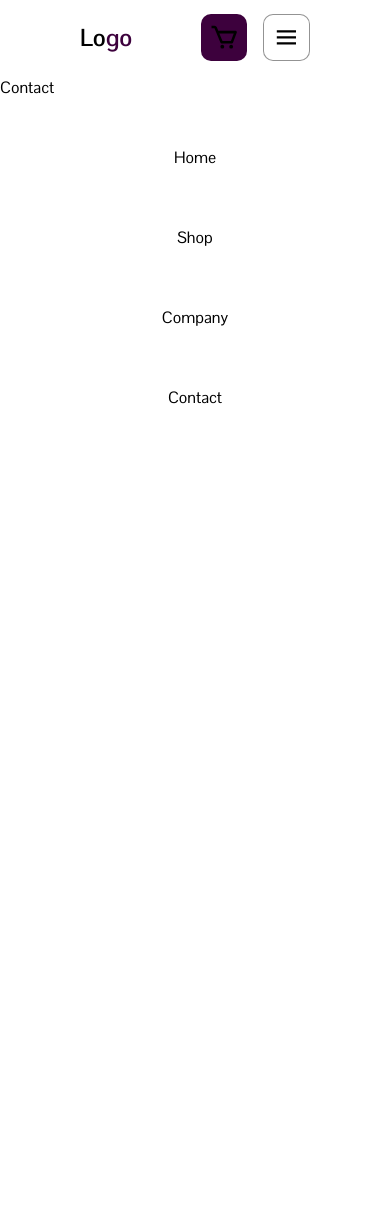
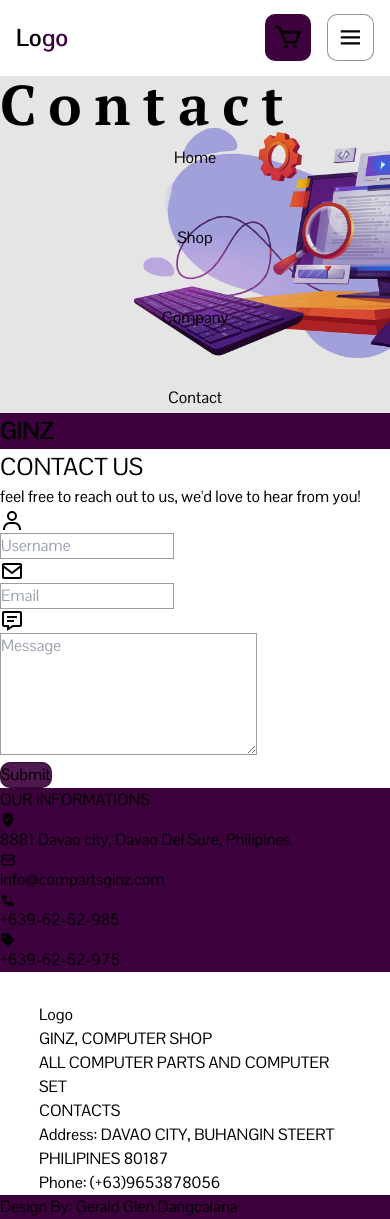
Before and after one commit to gjayz099/node-api-react, a React (Vite) app in the folder frontend/: page /contact in a window 390 px wide. Before the commit the page ends 844 px from the top, so only its background shows below. Built offline with nearby package versions, Linux system fonts and the light colour scheme.

Commit message:
Gjayz Add

```diff
--- a/frontend/src/assets/components/Company.jsx
+++ b/frontend/src/assets/components/Company.jsx
@@ -1,12 +1,14 @@
 import React from 'react'
 import Header from './all_header/Header'
 import Content from './company/Content'
+import Footer from './Footer'
 
 export default function Company() {
   return (
     <>
       <Header content="Company"/>
       <Content/>
+      <Footer />
     </>
   )
 }
--- a/frontend/src/assets/components/Contact.jsx
+++ b/frontend/src/assets/components/Contact.jsx
@@ -1,7 +1,14 @@
 import React from 'react'
+import Header from './all_header/Header'
+import Content from './contact/Content'
+import Footer from './Footer'
 
 export default function Contact() {
   return (
-    <div>Contact</div>
+    <>
+    <Header content='Contact'/>
+    <Content />
+    <Footer/>
+    </>
   )
 }
--- a/frontend/src/assets/components/company/Content.jsx
+++ b/frontend/src/assets/components/company/Content.jsx
@@ -1,18 +1,22 @@
 import React from 'react'
-
 
 
 export default function Content() {
   return (
-    <div className='container_company_content'>
-        <div className='company_content_row'>
+    <div className='container_company_content mt-36 m-auto mb-14'>
+        <div className='company_content_row grid m-auto items-center gap-9'>
 
-            <div className='company_content_item'>
-                <h1>The home of Pc products</h1>
+            <div className='company_content_item m-auto '>
+                <h1 className='italic'>The Home of Pc Products</h1>
+                <p className='w-5/6 '>Lorem Ipsum is simply dummy text of the printing and typesetting industry. Lorem Ipsum has been the industry's standard dummy text ever since the 1500.</p>
+
+                <div className='btn_company_content mt-5'>
+                    <a className=' text-white italic' href="">Learn about us</a>
+                </div>
             </div>
 
-            <div className='company_content_item'>
-                <img src="" alt="" />
+            <div className='company_content_item m-auto'>
+                <img src="https://raw.githubusercontent.com/gjayz099/node-api-react/main/frontend/src/assets/img/pic_company.png" alt="" />
             </div>
         </div>
     </div>
--- /dev/null
+++ b/frontend/src/assets/components/contact/Content.jsx
@@ -0,0 +1,68 @@
+import React from 'react'
+import { BiUser, BiEnvelope, BiMessageDetail, BiSolidEditLocation, BiSolidPhone, BiSolidPurchaseTag } from 'react-icons/bi'
+
+
+export default function Content() {
+  return (
+    <>
+      <div className='contact_container m-auto grid my-5'>
+      <div className='logo'>
+        <h1 className='text-white m-auto text-center'>GINZ</h1>
+      </div>
+
+      <form className='contact_form'>
+        <div className="heading text-center">
+          <h2 className='py-1'>CONTACT US</h2>
+          <p className='py-1 italic'>feel free to reach out to us, we'd love to hear from you!</p>
+        </div>
+        <div className="input text-center m-auto">
+          <BiUser className='icon-contact w-3/12 sm:w-4/12 ps-4 mt-4'/>
+          <input  className='w-9/12 sm:w-4/6'  name="username" type="text" placeholder="Username" />
+        </div>
+        <div className="input text-center m-auto">
+          <BiEnvelope className='icon-contact w-3/12 sm:w-4/12 ps-4 mt-4'/>
+          <input className='w-9/12 sm:w-4/6'  name="email" type="email" placeholder="Email" />
+        </div>
+        <div className="input text-center m-auto">
+          <BiMessageDetail className='icon-contact w-3/12 sm:w-4/12 ps-4 mt-4'/>
+          <textarea
+            className='w-9/12 sm:w-4/6'
+            name="message"
+            cols="30"
+            rows="5"
+            placeholder="Message"
+          ></textarea>
+        </div>
+        <div className='w-4/6 m-auto my-3 button-contact'>
+          <input className='button  m-auto cursor-pointer py-1 px-9 text-white italic' type="button" value="Submit" />
+        </div>
+      </form>
+
+
+      <div className='contact_info grid items-center m-auto px-5'>
+        <h3 className="heading text-center text-white italic pt-3">OUR INFORMATIONS</h3>
+          <div className="contacts-ul">
+            <li className='flex items-center'>
+              <BiSolidEditLocation className='mx-1 text-white'/>
+              <h5 className='text-white italic'>8881 Davao city, Davao Del Sure, Philipines</h5>
+            </li>
+            <li className='flex items-center'>
+              <BiEnvelope className='mx-1 text-white'/>
+              <h5 className='text-white italic'>info@compartsginz.com</h5>
+            </li>
+            <li className='flex items-center'>
+              <BiSolidPhone className='mx-1 text-white'/>
+              <h5 className='text-white italic'>+639-62-52-985</h5>
+            </li>
+            <li className='flex items-center'>
+              <BiSolidPurchaseTag className='mx-1 text-white'/>
+              <h5 className='text-white italic'>+639-62-52-975</h5>
+            </li>
+          </div>
+        <div class="social-links"></div>
+      </div>
+    </div>
+    </>
+
+  )
+}
--- a/frontend/src/assets/components/shop/Product.jsx
+++ b/frontend/src/assets/components/shop/Product.jsx
@@ -54,9 +54,9 @@ export default function Product() {
         <div className='product_menu_tittle m-auto pt-6 pb-3'>
             <h1 className='text-center'>Pc Ginz Product</h1>
         </div>
-        <div className='link_click_coffee m-auto flex justify-center flex-wrap my-10'>
-            <li className='me-10 cursor-pointer'>
-                <a onClick={ () => setProductData(menuProduct)}>All Product</a>
+        <div className='link_click_pc_part m-auto flex justify-center flex-wrap my-10 gap-5'>
+            <li className='me-10  cursor-pointer'>
+                <a className='mt-6' onClick={ () => setProductData(menuProduct)}>All Product</a>
             </li>
             {
                 productcollection.map((item) => <li className='me-10 cursor-pointer'><a onClick={() => {menuProductFilter(item)}}>{item}</a></li>)
--- a/frontend/src/assets/css/app.css
+++ b/frontend/src/assets/css/app.css
@@ -97,7 +97,14 @@ ul li{
     .top-nav{
         display: none;
     }
+    .botton_nav{
+        padding: 0.9rem 1rem;
+    }
 }
+
+
+
+
 /* ----------------- Home ------------------- */
 .home-header{
     width: 100%;
@@ -256,12 +263,12 @@ ul li{
 .product_menu_tittle h1{
     font-size: 3rem;
 }
-.link_click_coffee li{
+.link_click_pc_part li{
     padding: .3rem .9rem;
     border-radius: 10px;
     border: #00000069 1px solid;
 }
-.link_click_coffee li:hover{
+.link_click_pc_part li:hover{
     border: var(--primarycolor) 1px solid;
 }
 .product_pc_row{
@@ -293,6 +300,95 @@ ul li{
     background: #b975e7c9;
     padding: .2rem .5rem;
 }
+@media (max-width: 1038px) {
+    .product_menu_container{
+        width: 100%;
+    }
+}
+@media (max-width: 880px) {
+    .product_pc_row{
+        grid-template-columns: repeat(3, 1fr);
+    }
+}
+@media (max-width: 648px) {
+    .product_pc_row{
+        grid-template-columns: repeat(2, 1fr);
+    }
+}
+@media (max-width: 428px) {
+    .product_pc_row{
+        grid-template-columns: repeat(1, 1fr);
+    }
+}
+@media (max-width: 416px) {
+    .link_click_pc_part li a{
+        font-size: .9rem;
+    }
+}
+
+
+/* -------------- Conpany -------------- */
+.company_content_row{
+    grid-template-columns: repeat(2, 1fr);
+    width: 80%;
+}
+.company_content_item{
+    width: 90%;
+}
+.company_content_item h1{
+    font-size: 4rem;
+    line-height: 4rem;
+    font-weight: 700;
+}
+.btn_company_content a{
+    background: var(--primarycolor);
+    padding: .8rem 1.5rem;
+     border-radius: 5px;
+}
+.btn_company_content a:hover{
+    background: #3d013dc7;
+}
+
+
+
+/* ------------ Contact ------------- */
+.contact_container{
+    background: var(--primarycolor);
+    grid-template-columns: 5% 60% 30%;
+}
+.contact_container .contact_form{
+    background: var(--whitecolor);
+}
+.heading h2{
+    font-size: 1.5rem;
+}
+.contact_form input, .contact_form textarea{
+    border: #00000062 solid 1px;
+}
+.input .icon-contact{
+    font-size: 1.5rem;
+}
+.button-contact .button{
+    background: #3d013de7;
+    border-radius: 10px;
+}
+.contact_info{
+    min-height: 100%;
+}
+@media (max-width: 1155px){
+    .contact_container{
+        grid-template-columns: 7% 55% 30%;
+    }
+}
+@media (max-width: 933px){
+    .contact_container{
+        grid-template-columns: 1fr;
+    }
+    .contact_info{
+        margin-bottom: 1.9rem
+    }
+}
+
 /* --------- Footer ----------- */
 .row-footer-item{
     display: flex;
```
